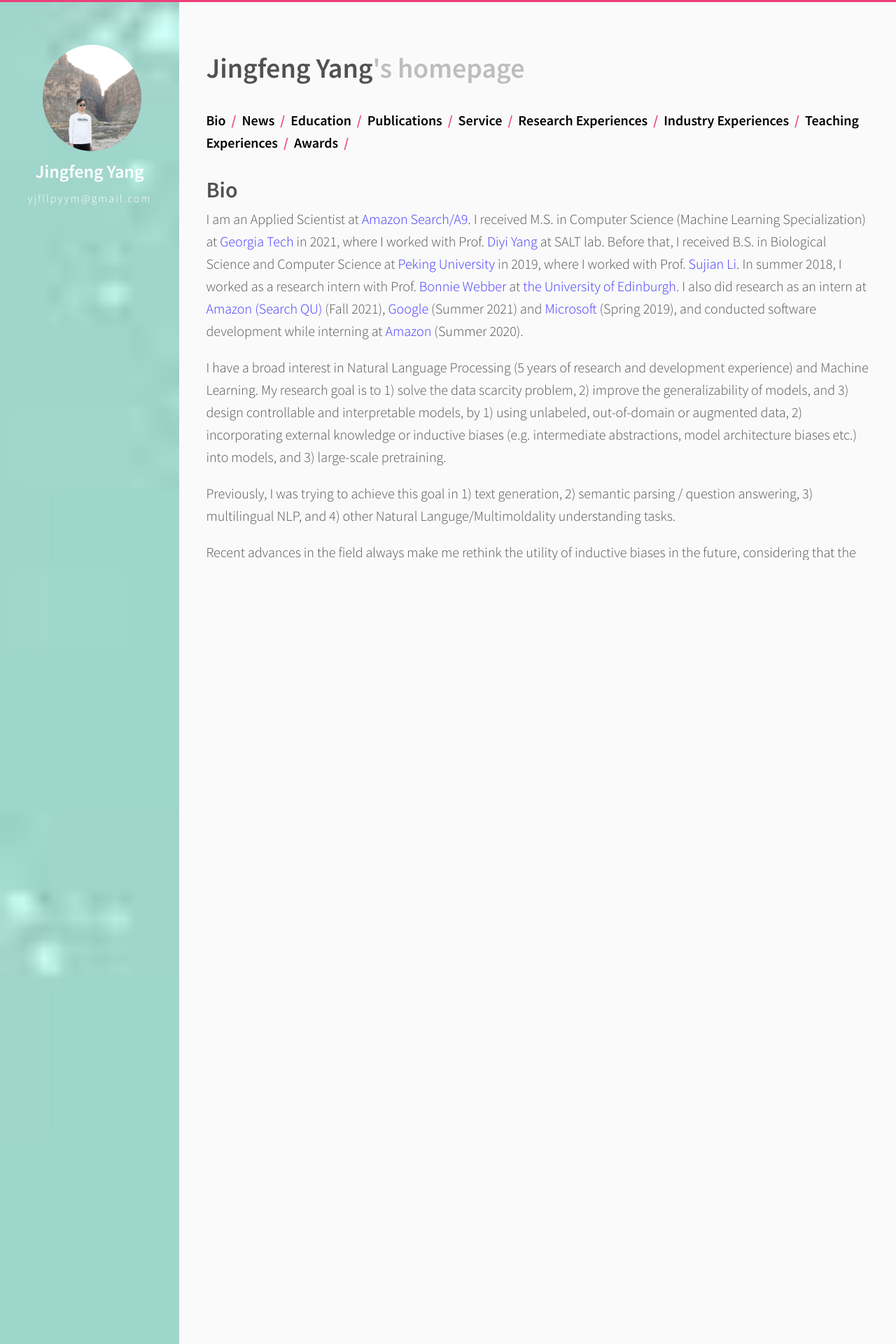
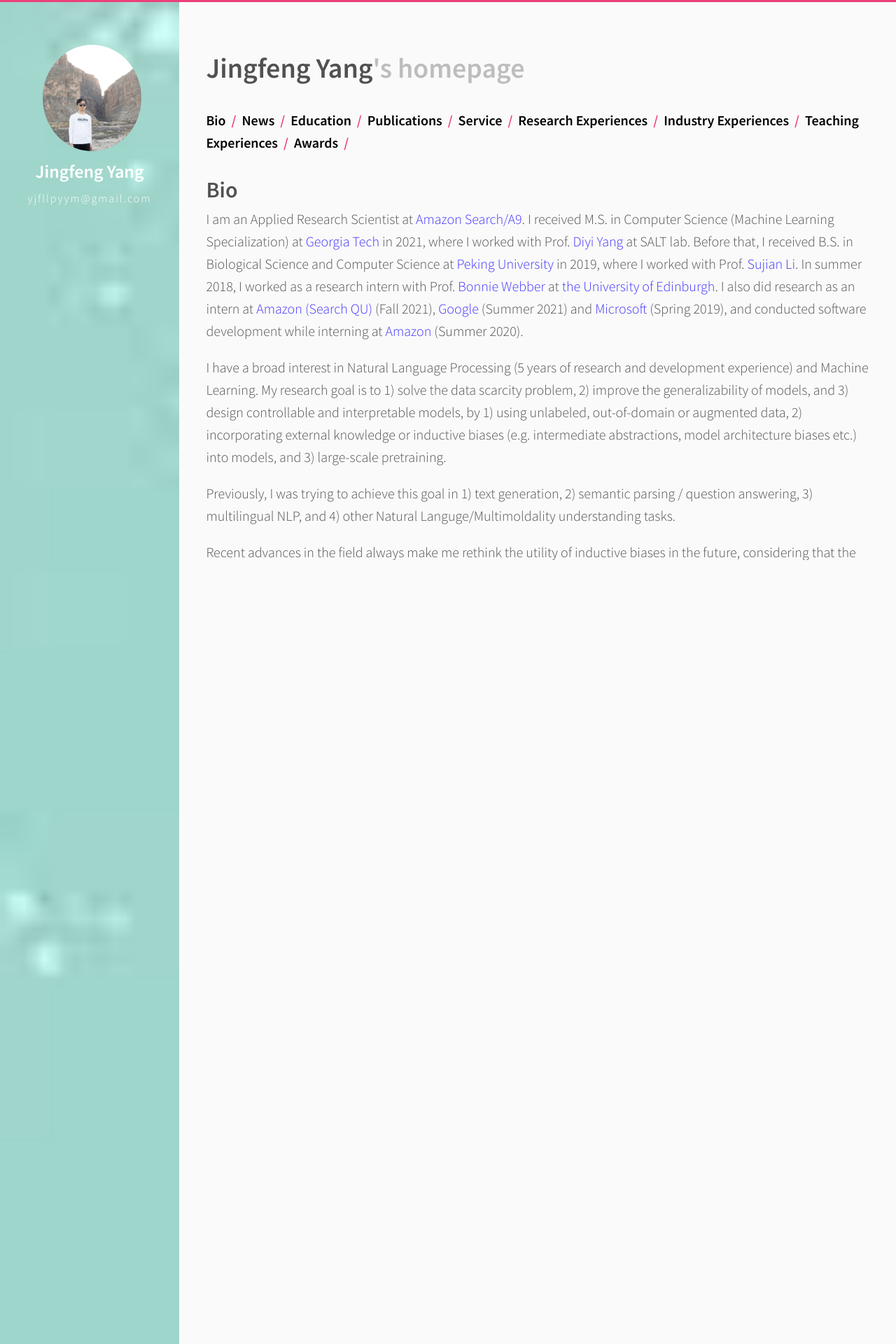
Before and after one commit to JingfengYang/JingfengYang.github.io, a Jekyll site: the page built from index.html, in a window 1280 px wide. Shown: the top 1920 px of the page at 70% size. Built offline with Jekyll 4.4.1, drawn with Linux system fonts in a browser that asks for light colours; nearby versions of some CDN libraries; the list of posts is cut into pages by our own code; a style sheet for code colours, icons or effects is not loaded.

Commit message:
add task

```diff
--- a/index.html
+++ b/index.html
@@ -16,7 +16,7 @@ layout: default
         <h2 class="post-title">
         Bio
     	</h2>
-        <p>I am an Applied Scientist at <a href="https://en.wikipedia.org/wiki/A9.com" style="color:#4133ff;">Amazon Search/A9</a>. I received M.S. in Computer Science (Machine Learning Specialization) at <a href="https://www.gatech.edu/" style="color:#4133ff;">Georgia Tech</a> in 2021, where I worked with Prof. <a href="https://www.cc.gatech.edu/~dyang888/index.html" style="color:#4133ff;">Diyi Yang</a> at SALT lab. Before that,  I received B.S. in Biological Science and Computer Science at <a href="http://english.pku.edu.cn/" style="color:#4133ff;">Peking University</a> in 2019, where I worked with Prof. <a href="https://pku-tangent.github.io/academicActivities/" style="color:#4133ff;">Sujian Li</a>. In summer 2018, I worked as a research intern with Prof. <a href="http://homepages.inf.ed.ac.uk/bonnie/" style="color:#4133ff;">Bonnie Webber</a> at <a href="https://www.ed.ac.uk/" style="color:#4133ff;">the University of Edinburgh</a>. I also did research as an intern at <a href="https://amazonsearchqu.github.io/" style="color:#4133ff;">Amazon (Search QU)</a> (Fall 2021), <a href="https://research.google/" style="color:#4133ff;">Google</a> (Summer 2021) and <a href="https://www.microsoft.com/en-us/research/lab/microsoft-research-asia/" style="color:#4133ff;">Microsoft</a> (Spring 2019), and conducted software development while interning at <a href="https://www.amazon.jobs/en/location/san-francisco-bay-area-ca" style="color:#4133ff;">Amazon</a> (Summer 2020). </p>
+        <p>I am an Applied Research Scientist at <a href="https://en.wikipedia.org/wiki/A9.com" style="color:#4133ff;">Amazon Search/A9</a>. I received M.S. in Computer Science (Machine Learning Specialization) at <a href="https://www.gatech.edu/" style="color:#4133ff;">Georgia Tech</a> in 2021, where I worked with Prof. <a href="https://www.cc.gatech.edu/~dyang888/index.html" style="color:#4133ff;">Diyi Yang</a> at SALT lab. Before that,  I received B.S. in Biological Science and Computer Science at <a href="http://english.pku.edu.cn/" style="color:#4133ff;">Peking University</a> in 2019, where I worked with Prof. <a href="https://pku-tangent.github.io/academicActivities/" style="color:#4133ff;">Sujian Li</a>. In summer 2018, I worked as a research intern with Prof. <a href="http://homepages.inf.ed.ac.uk/bonnie/" style="color:#4133ff;">Bonnie Webber</a> at <a href="https://www.ed.ac.uk/" style="color:#4133ff;">the University of Edinburgh</a>. I also did research as an intern at <a href="https://amazonsearchqu.github.io/" style="color:#4133ff;">Amazon (Search QU)</a> (Fall 2021), <a href="https://research.google/" style="color:#4133ff;">Google</a> (Summer 2021) and <a href="https://www.microsoft.com/en-us/research/lab/microsoft-research-asia/" style="color:#4133ff;">Microsoft</a> (Spring 2019), and conducted software development while interning at <a href="https://www.amazon.jobs/en/location/san-francisco-bay-area-ca" style="color:#4133ff;">Amazon</a> (Summer 2020). </p>
 
         <p> I have a broad interest in Natural Language Processing (5 years of research and development experience) and Machine Learning. My research goal is to 1) solve the data scarcity problem, 2) improve the generalizability of models, and 3) design controllable and interpretable models,
             by 1) using unlabeled, out-of-domain or augmented data, 2) incorporating external knowledge or inductive biases (e.g. intermediate abstractions, model architecture biases etc.) into models, and 3) large-scale pretraining.</p>
```
Also changed, not shown: 1 other file.
